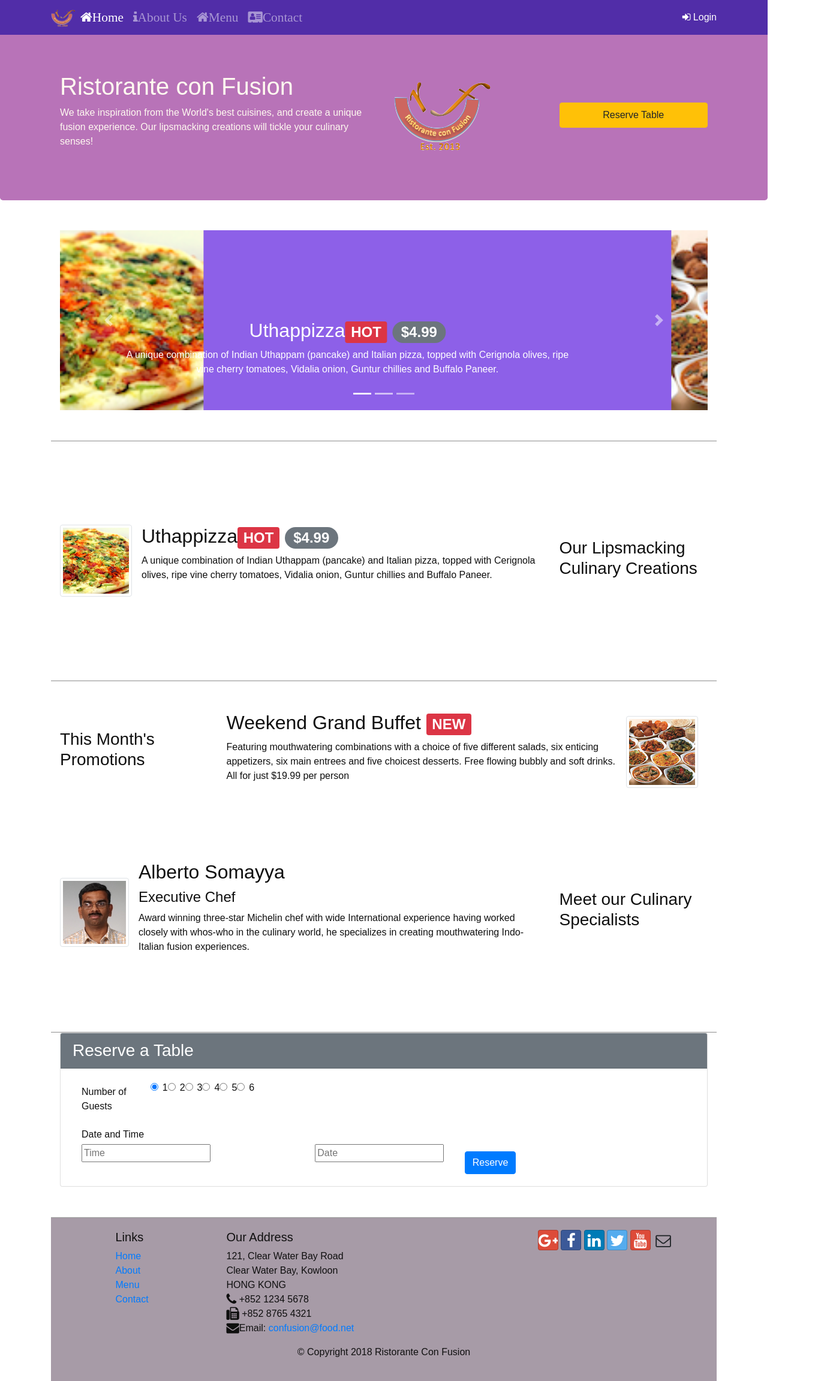
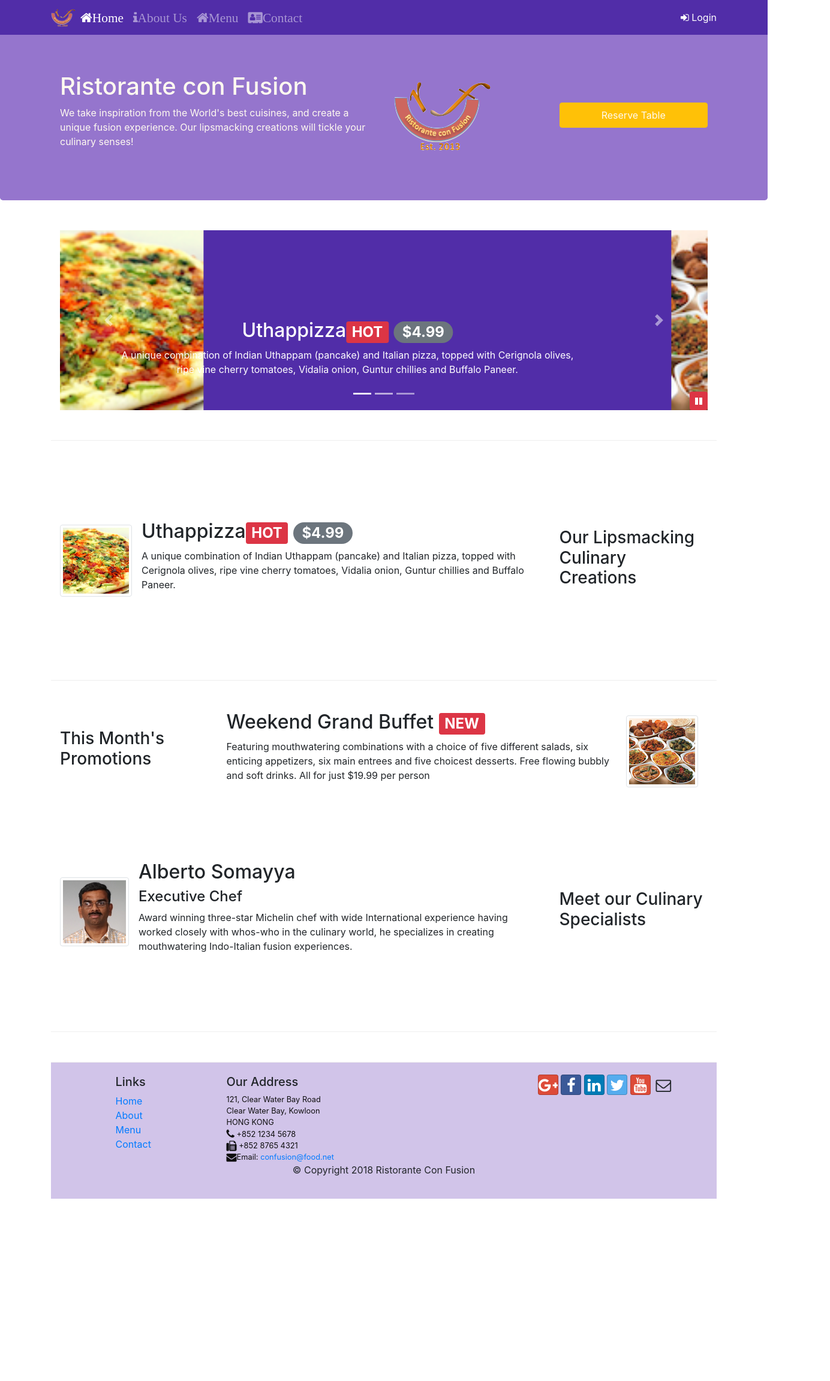
Before and after one commit to Nekros1712/Bootstrap4, a website: page index.html in a window 1280 px wide. Shown: the whole page at 60% size, 1384 px wide, since content can reach past the window. After the commit the page ends 1999 px from the top, so only its background shows below. Drawn offline with nearby package versions, Linux system fonts and the light colour scheme.

Commit message:
JQuery + Less

```diff
--- /dev/null
+++ b/css/styles-old.css
@@ -0,0 +1,79 @@
+body {
+    font-family: Arial;
+    padding: 50px 0px 0px 0px;
+    z-index: 0px;
+    color: #0f0f0f;
+}
+
+.row-header {
+    margin: 0px auto;
+    padding: 0px auto;
+}
+
+.row-content {
+    margin: 0px auto;
+    padding: 50px 0px 50px 0px;
+    border-bottom: 2px ridge;
+    min-height: 400px;
+}
+
+.footer {
+    background-color: rgb(167, 155, 167);
+    margin: 0px auto;
+    padding: 20px 0px 20px 0px;
+}
+
+.jumbotron {
+    padding: 70px 30px 70px 30px;
+    margin: 0px auto;
+    background: rgb(184, 115, 184);
+    color: floralwhite;
+}
+
+.address {
+    font-size: 80%;
+    margin: 0px;
+    color: black;
+}
+
+.padder {
+    padding-top: 37px;
+    padding-bottom: 37px;
+}
+
+.leftpad {
+    padding-left: 100px;
+}
+
+.navbar-dark {
+    background-color: #512DA8;
+}
+
+.tab-content {
+    border-left: 1px solid #ddd;
+    border-right: 1px solid #ddd;
+    border-bottom: 1px solid #ddd;
+    padding: 10px;
+}
+
+.carousel {
+    background: #51DA;
+}
+
+.carousel-item {
+    height: 300px;
+}
+
+.carousel-item img {
+    position: absolute;
+    top: 0;
+    left: 0;
+    min-height: 300px;
+}
+
+#carouselButton {
+    right:0px;
+    position: absolute;
+    bottom: 0px;
+    z-index: 1;
+}
--- /dev/null
+++ b/css/styles.less
@@ -0,0 +1,76 @@
+@lt-gray: #ddd;
+@background-dark: #512DA8;
+@background-light: #9575CD;
+@background-pale: #D1C4E9;
+
+// Height variables
+@carousel-item-height: 300px;
+
+.zero-margin (@pad-up-dn: 0px, @pad-left-right: 0px) {
+	margin:0px auto;
+	padding: @pad-up-dn @pad-left-right;
+}
+
+.row-header{
+    .zero-margin();
+}
+
+.row-content {
+    .zero-margin(50px,0px);
+    border-bottom: 1px ridge;
+    min-height:400px;
+}
+
+.footer{
+    background-color: @background-pale;
+    .zero-margin(20px, 0px);
+}
+
+.jumbotron {
+    .zero-margin(70px,30px);
+    background: @background-light ;
+    color:floralwhite;
+}
+
+address{
+    font-size:80%;
+    margin:0px;
+    color:#0f0f0f;
+}
+
+body{
+    padding:50px 0px 0px 0px;
+    z-index:0;
+}
+
+.navbar-dark {
+     background-color: @background-dark;
+}
+
+.tab-content {
+    border-left: 1px solid @lt-gray;
+    border-right: 1px solid @lt-gray;
+    border-bottom: 1px solid @lt-gray;
+    padding: 10px;
+}
+
+.carousel {
+    background:@background-dark;
+
+    .carousel-item {
+        height: @carousel-item-height;
+        img {
+            position: absolute;
+            top: 0;
+            left: 0;
+            min-height: 300px;
+        }
+    }
+}
+
+#carouselButton {
+    right:0px;
+    position: absolute;
+    bottom: 0px;
+    z-index: 1;
+}
--- a/index.html
+++ b/index.html
@@ -85,12 +85,99 @@
                     <img src="img/logo.png" class="img-fluid">
                 </div>
                 <div class="col-12 col-sm align-self-center">
-                    <a role="button" class="btn btn-block nav-link btn-warning"
-                        data-toggle="tooltip" data-html="true" title="or Call us at <br><strong>+852 12345678</strong>" data-placement="bottom" href="#Reserve">Reserve Table</a>
+                    <a role="button" class="btn btn-block nav-link btn-warning" data-toggle="modal" data-target="#Resmodal">Reserve Table</a>
                 </div>
             </div>
         </div>
     </header>
+
+
+    <div id="Resmodal" class="modal fade" role="dialog">
+        <div class="modal-dialog modal-lg" role="content">
+            <div class="modal-content">
+                <div class="modal-header">
+                    <h4 class="modal-title">Reserve Table </h4>
+                    <button type="button" class="close" data-dismiss="modal">&times;</button>
+                </div>
+                <div class="modal-body">
+                    <form>
+                        <div class="form-group row">
+                            <label for="guests" class="col-md-2 col-form-label">Number of Guests</label>
+                            <div class="form-check">
+                                <input class="form-check-input" type="radio" name="numguest" id="one" value="option1" checked>
+                                <label class="form-check-label" for="one">
+                                  1
+                                </label>
+                            </div>
+                            <div class="form-check">
+                                <input class="form-check-input" type="radio" name="numguest" id="two" value="option2">
+                                <label class="form-check-label" for="two">
+                                  2
+                                </label>
+                            </div>
+                            <div class="form-check">
+                                <input class="form-check-input" type="radio" name="numguest" id="three" value="option3">
+                                <label class="form-check-label" for="three">
+                                  3
+                                </label>
+                            </div>
+                            <div class="form-check">
+                                  <input class="form-check-input" type="radio" name="numguest" id="four" value="option4">
+                                <label class="form-check-label" for="four">
+                                  4
+                                </label>
+                            </div>
+                            <div class="form-check">
+                                <input class="form-check-input" type="radio" name="numguest" id="five" value="option5">
+                                <label class="form-check-label" for="five">
+                                  5
+                                </label>
+                            </div>
+                            <div class="form-check">
+                                <input class="form-check-input" type="radio" name="numguest" id="six" value="option6">
+                                <label class="form-check-label" for="six">
+                                  6
+                                </label>
+                            </div>
+                        </div>
+                        <div>
+                            <label class="form-check-label" for="section">Section</label>
+                            <div class="btn-group btn-group-toggle" data-toggle="buttons">
+                                <label class="btn btn-primary active">
+                                  <input type="radio" name="smoke" id="false" checked> Non-Smoking
+                                </label>
+                                <label class="btn btn-secondary">
+                                  <input type="radio" name="smoke" id="true"> Smoking
+                                </label>
+                        </div>
+                        <br>
+                        <div>
+                            <label class="form-check-label" for="datetime">Date and Time</label>
+                            <div class="form-group row">
+                                <div class="col-12 col-md-6 offset-md-6">
+                                    <div class="form-check">
+                                        <input type="text" class="form-check-input" name="time" id="time" placeholder="Time">
+                                    </div>
+                                </div>
+                                <div class="form-group-row">
+                                    <div class="col-12 col-md-3">
+                                        <div class="form-check">
+                                            <input type="text" class="form-check-input" name="date" id="date" placeholder="Date">
+                                        </div>
+                                    </div>
+                                </div>
+                            </div>
+                        </div>
+                        <div class="form-row">
+                            <button type="button" class="btn btn-secondary btn-sm ml-auto" data-dismiss="modal">Cancel</button>
+                            <button type="submit" class="btn btn-primary btn-sm ml-1">Reserve</button>
+                        </div>
+                    </form>
+                </div>
+            </div>
+        </div>
+    </div>
+</div>
 
     <div class="container">
         <div class="row row-content">
@@ -136,6 +223,9 @@
                     <a class="carousel-control-next" href="#mycarousel" role="button" data-slide="next">
                         <span class="carousel-control-next-icon"></span>
                     </a>
+                    <button class="btn btn-danger btn-sm" id="carouselButton">
+                        <span id="carousel-button-icon" class="fa fa-pause"></span>
+                    </button>
                 </div>
             </div>
         </div>
@@ -191,73 +281,10 @@
             </div>
         </div>
         <div class="col-sm">
-            <div class="card">
-                <h3 class="card-header bg-secondary text-white">Reserve a Table</h3>
-                <div class="card-body">
+            <div>
+                <div>
                     <div class="col-12 col-md-9">
-                        <form id="Reserve">
-                            <div class="form-group row">
-                                <label for="guests" class="col-md-2 col-form-label">Number of Guests</label>
-                                <div class="form-check">
-                                    <input class="form-check-input" type="radio" name="numguest" id="one" value="option1" checked>
-                                    <label class="form-check-label" for="one">
-                                      1
-                                    </label>
-                                </div>
-                                <div class="form-check">
-                                    <input class="form-check-input" type="radio" name="numguest" id="two" value="option2">
-                                    <label class="form-check-label" for="two">
-                                      2
-                                    </label>
-                                </div>
-                                <div class="form-check">
-                                    <input class="form-check-input" type="radio" name="numguest" id="three" value="option3">
-                                    <label class="form-check-label" for="three">
-                                      3
-                                    </label>
-                                </div>
-                                <div class="form-check">
-                                      <input class="form-check-input" type="radio" name="numguest" id="four" value="option4">
-                                    <label class="form-check-label" for="four">
-                                      4
-                                    </label>
-                                </div>
-                                <div class="form-check">
-                                    <input class="form-check-input" type="radio" name="numguest" id="five" value="option5">
-                                    <label class="form-check-label" for="five">
-                                      5
-                                    </label>
-                                </div>
-                                <div class="form-check">
-                                    <input class="form-check-input" type="radio" name="numguest" id="six" value="option6">
-                                    <label class="form-check-label" for="six">
-                                      6
-                                    </label>
-                                </div>
-                            </div>
-                            <div>
-                                <label class="form-check-label" for="datetime">Date and Time</label>
-                                <div class="form-group row">
-                                    <div class="col-12 col-md-6 offset-md-6">
-                                        <div class="form-check">
-                                            <input type="text" class="form-check-input" name="date" id="date" placeholder="Date">
-                                        </div>
-                                    </div>
-                                    <div class="form-group-row">
-                                        <div class="col-12 col-md-3">
-                                            <div class="form-check">
-                                                <input type="text" class="form-check-input" name="time" id="time" placeholder="Time">
-                                            </div>
-                                        </div>
-                                    </div>
-                                </div>
-                            </div>
-                            <div class="form-group-row">
-                                <div class="offset-md-10 col-md-10">
-                                    <button type="submit" class="btn btn-primary">Reserve</button>
-                                </div>
-                            </div>
-                        </form>
+
                     </div>
                 </div>
             </div>
@@ -310,9 +337,18 @@
     <script src="node_modules/popper.js/dist/umd/popper.min.js"></script>
     <script src="node_modules/bootstrap/dist/js/bootstrap.min.js"></script>
     <script>
-        $(document).ready(function() {
-            $('[data-toggle="tooltip"]').tooltip();
-        });
+        $("#carouselButton").click(function(){
+                if ($("#carouselButton").children("span").hasClass('fa-pause')) {
+                    $("#mycarousel").carousel('pause');
+                    $("#carouselButton").children("span").removeClass('fa-pause');
+                    $("#carouselButton").children("span").addClass('fa-play');
+                }
+                else if ($("#carouselButton").children("span").hasClass('fa-play')){
+                    $("#mycarousel").carousel('cycle');
+                    $("#carouselButton").children("span").removeClass('fa-play');
+                    $("#carouselButton").children("span").addClass('fa-pause');
+                }
+            });
     </script>
 </body>
 </html>
```
Also changed, not shown: css/styles.css.
